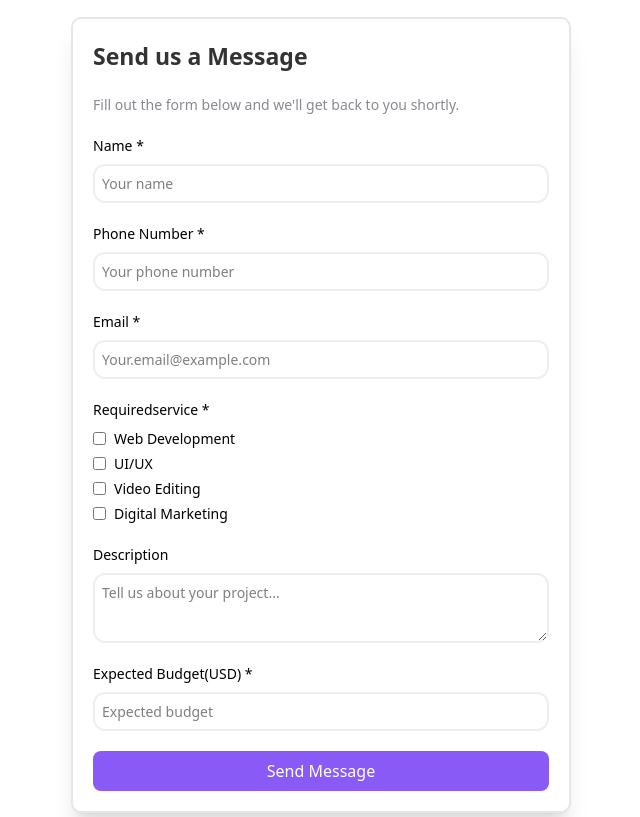
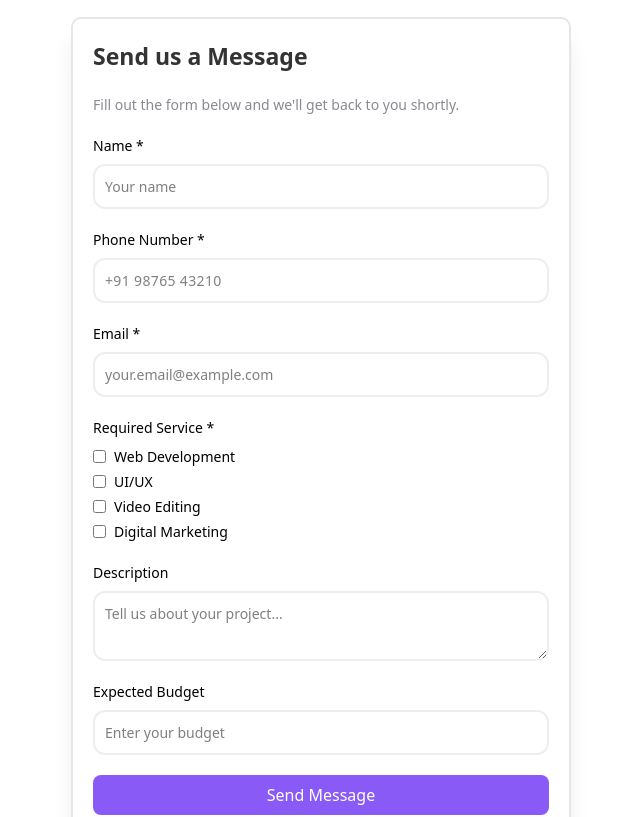
Before and after one commit to Mohamed2006tvm/praxire_website, a React (Vite) app: page /Contact in a window 1280 px wide. Shown: the part 340-1157 px from the top of the page, without its empty margins (319-959 px from the left). Built offline with nearby package versions, Linux system fonts and the light colour scheme.

Commit message:
Change in the contact page debuged that code .

```diff
--- a/src/Components/ContactPage.jsx
+++ b/src/Components/ContactPage.jsx
@@ -16,6 +16,7 @@ const ContactPage = () => {
   const [isSubmitting, setIsSubmitting] = useState(false);
   const [alert, setAlert] = useState({ show: false, type: "", message: "" });
 
+  // ✅ Your SheetDB API endpoint
   const SHEET_URL = "https://sheetdb.io/api/v1/85gwysjf7z5xo";
 
   const handleChange = (e) => {
@@ -26,7 +27,22 @@ const ContactPage = () => {
     e.preventDefault();
     setIsSubmitting(true);
 
+    // ✅ Get correct IST Date & Time (human-readable)
     const now = new Date();
+    const istString = now.toLocaleString("en-IN", {
+      timeZone: "Asia/Kolkata",
+      weekday: "short",
+      day: "2-digit",
+      month: "short",
+      year: "numeric",
+      hour: "2-digit",
+      minute: "2-digit",
+      second: "2-digit",
+      hour12: true,
+    });
+
+    const date_iso = now.toISOString(); // still store original UTC for reference
+
     const dataToSend = {
       name: formData.name,
       phonenumber: formData.phonenumber,
@@ -34,8 +50,8 @@ const ContactPage = () => {
       requiredservice: formData.requiredservice.join(", "),
       description: formData.description,
       expectedbudget: formData.expectedbudget,
-      date_iso: now.toISOString(),
-      date_local: now.toLocaleString(),
+      date_iso,
+      date_local: istString, // ✅ beautiful formatted IST time
     };
 
     try {
@@ -45,7 +61,6 @@ const ContactPage = () => {
         body: JSON.stringify({ data: [dataToSend] }),
       });
 
-      const result = await response.json();
       if (response.ok) {
         setAlert({
           show: true,
@@ -122,7 +137,7 @@ const ContactPage = () => {
           initial={{ opacity: 0 }}
           animate={{ opacity: 1 }}
           transition={{ delay: 0.4, duration: 0.8 }}
-          className="text-[12px] md:text-[15px] lg:text-[19px] md:[400px] lg:w-[670px] text-[#74747D]"
+          className="text-[12px] md:text-[15px] lg:text-[19px] lg:w-[670px] text-[#74747D]"
         >
           Have a project in mind? We'd love to hear from you. Send us a message
           and we'll respond as soon as possible.
@@ -149,33 +164,61 @@ const ContactPage = () => {
             Fill out the form below and we'll get back to you shortly.
           </p>
 
-          {[
-            { name: "name", placeholder: "Your name" },
-            { name: "phone number", placeholder: "Your phone number" },
-            { name: "email", placeholder: "Your.email@example.com", type: "email" },
-            { name: "requiredservice" },
-            { name: "description", placeholder: "Tell us about your project..." },
-            { name: "expected budget(USD)", placeholder: "Expected budget" },
-          ].map((field, index) => (
-            <motion.div
-              key={field.name}
-              initial={{ opacity: 0, x: -30 }}
-              animate={{ opacity: 1, x: 0 }}
-              transition={{ delay: 0.3 + index * 0.1 }}
-              className="flex flex-col gap-2"
-            >
-              <h4 className="font-medium text-[14px] capitalize">
-                {field.name} {field.name !== "description" && "*"}
-              </h4>
+          {/* Name */}
+          <div className="flex flex-col gap-2">
+            <h4 className="font-medium text-[14px]">Name *</h4>
+            <motion.input
+              whileFocus={{ scale: 1.03, borderColor: "#895AF6" }}
+              transition={{ type: "spring", stiffness: 200 }}
+              type="text"
+              name="name"
+              placeholder="Your name"
+              value={formData.name}
+              onChange={handleChange}
+              required
+              className="p-[10px] border-[2px] border-[#EEEEF0] hover:border-[#895AF6] w-full rounded-[12px] text-[14px] focus:outline-[#895AF6]"
+            />
+          </div>
 
-              {field.name === "requiredservice" ? (
+          {/* Phone */}
+          <div className="flex flex-col gap-2">
+            <h4 className="font-medium text-[14px]">Phone Number *</h4>
+            <motion.input
+              whileFocus={{ scale: 1.03, borderColor: "#895AF6" }}
+              transition={{ type: "spring", stiffness: 200 }}
+              type="tel"
+              name="phonenumber"
+              placeholder="+91 98765 43210"
+              value={formData.phonenumber}
+              onChange={handleChange}
+              required
+              className="p-[10px] border-[2px] border-[#EEEEF0] hover:border-[#895AF6] w-full rounded-[12px] text-[14px] focus:outline-[#895AF6] tracking-wide"
+            />
+          </div>
+
+          {/* Email */}
+          <div className="flex flex-col gap-2">
+            <h4 className="font-medium text-[14px]">Email *</h4>
+            <motion.input
+              whileFocus={{ scale: 1.03, borderColor: "#895AF6" }}
+              transition={{ type: "spring", stiffness: 200 }}
+              type="email"
+              name="email"
+              placeholder="your.email@example.com"
+              value={formData.email}
+              onChange={handleChange}
+              required
+              className="p-[10px] border-[2px] border-[#EEEEF0] hover:border-[#895AF6] w-full rounded-[12px] text-[14px] focus:outline-[#895AF6]"
+            />
+          </div>
+
+          {/* Required Service */}
+          <div className="flex flex-col gap-2">
+            <h4 className="font-medium text-[14px]">Required Service *</h4>
             <div className="flex flex-col gap-1">
               {["Web Development", "UI/UX", "Video Editing", "Digital Marketing"].map(
                 (service) => (
-                      <label
-                        key={service}
-                        className="flex items-center gap-2 text-[14px]"
-                      >
+                  <label key={service} className="flex items-center gap-2 text-[14px]">
                     <input
                       type="checkbox"
                       name="requiredservice"
@@ -206,33 +249,38 @@ const ContactPage = () => {
                 )
               )}
             </div>
-              ) : field.name !== "description" ? (
+          </div>
+
+          {/* Description */}
+          <div className="flex flex-col gap-2">
+            <h4 className="font-medium text-[14px]">Description</h4>
+            <motion.textarea
+              whileFocus={{ scale: 1.03, borderColor: "#895AF6" }}
+              transition={{ type: "spring", stiffness: 200 }}
+              name="description"
+              placeholder="Tell us about your project..."
+              value={formData.description}
+              onChange={handleChange}
+              className="p-[10px] border-[2px] border-[#EEEEF0] hover:border-[#895AF6] w-full rounded-[12px] text-[14px] focus:outline-[#895AF6] min-h-[70px] resize-y"
+            />
+          </div>
+
+          {/* Budget */}
+          <div className="flex flex-col gap-2">
+            <h4 className="font-medium text-[14px]">Expected Budget</h4>
             <motion.input
               whileFocus={{ scale: 1.03, borderColor: "#895AF6" }}
               transition={{ type: "spring", stiffness: 200 }}
-                  type={field.type || "text"}
-                  name={field.name}
-                  placeholder={field.placeholder}
-                  value={formData[field.name]}
+              type="text"
+              name="expectedbudget"
+              placeholder="Enter your budget"
+              value={formData.expectedbudget}
               onChange={handleChange}
-                  required={field.name !== "description"}
-                  className="p-[7px] border-[2px] border-[#EEEEF0] hover:border-[#895AF6] w-full rounded-[12px] text-[14px] focus:outline-[#895AF6]"
+              className="p-[10px] border-[2px] border-[#EEEEF0] hover:border-[#895AF6] w-full rounded-[12px] text-[14px] focus:outline-[#895AF6]"
             />
-              ) : (
-                <motion.textarea
-                  whileFocus={{ scale: 1.03, borderColor: "#895AF6" }}
-                  transition={{ type: "spring", stiffness: 200 }}
-                  name={field.name}
-                  placeholder={field.placeholder}
-                  value={formData[field.name]}
-                  onChange={handleChange}
-                  className="p-[7px] border-[2px] border-[#EEEEF0] hover:border-[#895AF6] w-full rounded-[12px] text-[14px] focus:outline-[#895AF6] min-h-[70px] resize-y"
-                />
-              )}
-            </motion.div>
-          ))}
+          </div>
 
-          {/* SUBMIT BUTTON */}
+          {/* Submit Button */}
           <motion.button
             whileHover={!isSubmitting && { scale: 1.05 }}
             whileTap={!isSubmitting && { scale: 0.95 }}
```
Lines whose indentation alone changed are shown as unchanged.
